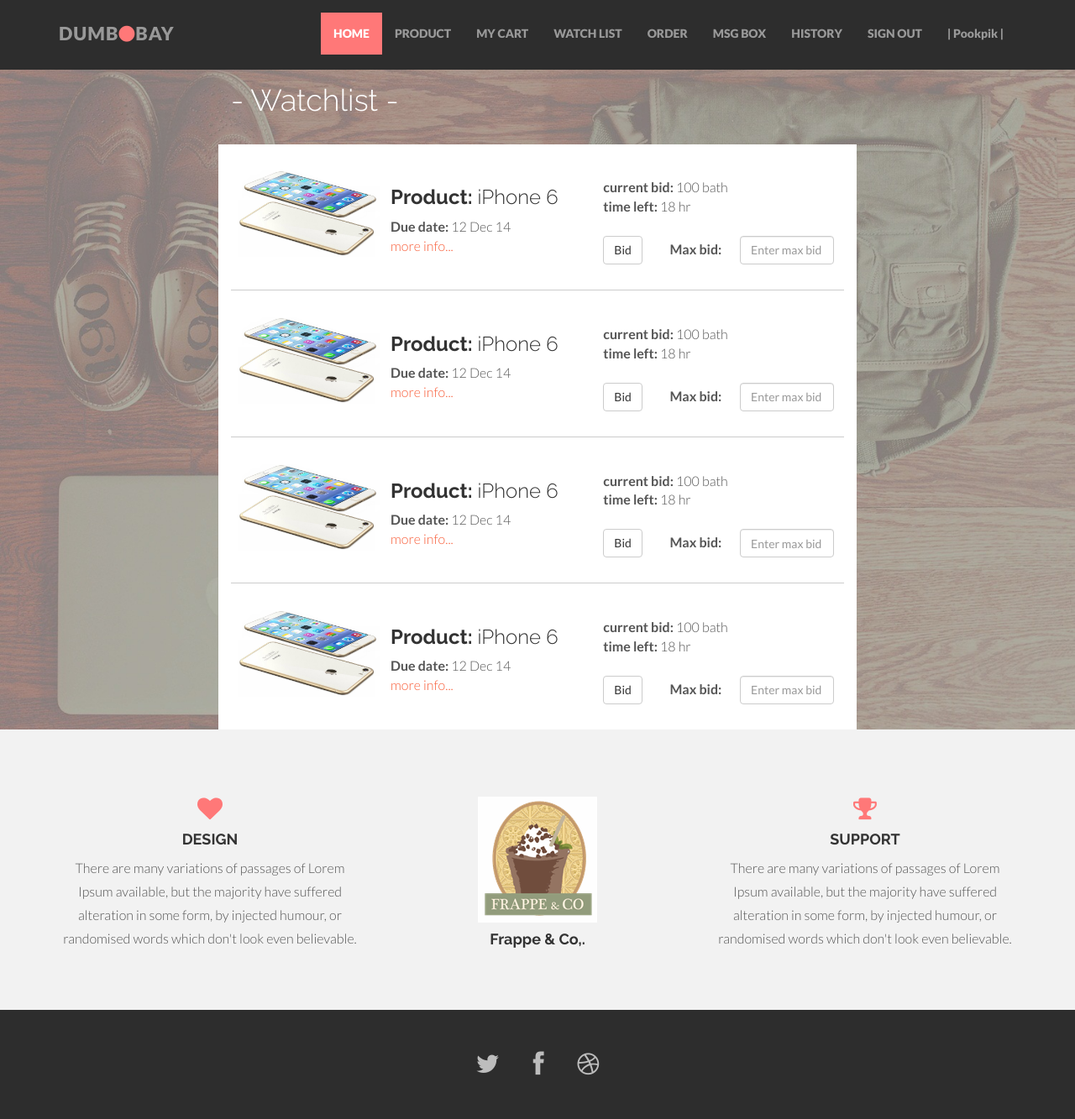
After one commit to pun2345/Dumbobay, a CodeIgniter app: template application/views/watchlist.html in a window 1280 px wide. The commit adds this page. Shown: the whole page at 84% size. Run offline with CodeIgniter, Linux system fonts and the light colour scheme; the template is opened without the code that fills it, so the values that code supplies are empty; some libraries are stand-ins or nearby versions.

Commit message:
no message

```diff
--- a/application/views/assets/css/main.css
+++ b/application/views/assets/css/main.css
@@ -141,6 +141,27 @@
 	background-position: center center;
 	min-height: 380px;
 	width: 100%;
+
+    -webkit-background-size: 100%;
+    -moz-background-size: 100%;
+    -o-background-size: 100%;
+    background-size: 100%;
+
+    -webkit-background-size: cover;
+    -moz-background-size: cover;
+    -o-background-size: cover;
+    background-size: cover;
+}
+
+#myheaderwrap {
+    background: url(../img/header-bg-filter3.jpg) no-repeat center top;
+    margin-top: -10px;
+    padding-top: 20px;
+
+    background-attachment: relative;
+    background-position: center center;
+    min-height: 380px;
+    width: 100%;
 
     -webkit-background-size: 100%;
     -moz-background-size: 100%;
--- /dev/null
+++ b/application/views/watchlist.html
@@ -0,0 +1,270 @@
+<!DOCTYPE html>
+<html lang="en">
+  <head>
+    <meta charset="utf-8">
+    <meta http-equiv="X-UA-Compatible" content="IE=edge">
+    <meta name="viewport" content="width=device-width, initial-scale=1.0">
+    <meta name="description" content="">
+    <meta name="author" content="">
+    <link rel="shortcut icon" href="assets/ico/favicon.png">
+
+    <title>DUMBOBAY - shopping area</title>
+
+    <!-- Bootstrap core CSS -->
+    <link href="assets/css/bootstrap.css" rel="stylesheet">
+    <link href="assets/css/font-awesome.min.css" rel="stylesheet">
+
+    <!-- Custom styles for this template -->
+    <link href="assets/css/main.css" rel="stylesheet">
+
+
+    <!-- HTML5 shim and Respond.js IE8 support of HTML5 elements and media queries -->
+    <!--[if lt IE 9]>
+      <script src="https://oss.maxcdn.com/libs/html5shiv/3.7.0/html5shiv.js"></script>
+      <script src="https://oss.maxcdn.com/libs/respond.js/1.3.0/respond.min.js"></script>
+    <![endif]-->
+    <style>
+    li.watchlist{
+      margin-top: 30px;
+      margin-bottom: 30px;
+    }
+
+    </style>
+  </head>
+
+  <body>
+
+    <!-- Fixed navbar -->
+    <div class="navbar navbar-inverse navbar-fixed-top">
+      <div class="container">
+        <div class="navbar-header">
+          <button type="button" class="navbar-toggle" data-toggle="collapse" data-target=".navbar-collapse">
+            <span class="icon-bar"></span>
+            <span class="icon-bar"></span>
+            <span class="icon-bar"></span>
+          </button>
+          <a class="navbar-brand" href="#">DUMB<i class="fa fa-circle"></i>BAY</a>
+        </div>
+        <div class="navbar-collapse collapse">
+          <ul class="nav navbar-nav navbar-right">
+
+            <li class="active"><a href="#">HOME</a></li>
+            <li><a href="#">PRODUCT</a></li>
+            <li><a href="#">MY CART</a></li>
+            <li><a href="#">WATCH LIST</a></li>
+            <li><a href="#">ORDER</a></li>
+            <li><a href="#">MSG BOX</a></li>
+            <li><a href="#">HISTORY</a></li>
+            <!-- <li><a data-toggle="modal" data-target="#myModal" href="#myModal"><i class="fa fa-envelope-o"></i></a></li> -->
+          	<li><a href="index.html">SIGN OUT</a></li>
+          	<li><a href="#">| Pookpik |</a></li>
+          </ul>
+        </div><!--/.nav-collapse -->
+      </div>
+    </div>
+
+	<div id="myheaderwrap">
+		<div class="container">
+			<div>
+				<div class="col-lg-8 col-lg-offset-2">
+				  <h1 style="color:white">- Watchlist -</h1>
+          <br>
+				</div>
+
+        <div class="col-md-8 col-md-offset-2" style="background-color:white;">
+          <ol style="list-style-type:none; padding-left: 0px">
+            <li class="watchlist">
+              <div class="row">
+                <div class="col-md-3">
+                  <img src="assets/img/iphone6.jpg" width="185" height="104">
+                </div>
+                <div class="col-md-4">
+                  <h3><b>Product: </b>iPhone 6</h3>
+                  <strong>Due date: </strong>12 Dec 14<br>
+                  <a href="#">more info...</a>
+                </div>
+                <div class="col-md-5">
+                  <div class="row" style="padding-top:10px">
+                    <div class="col-md-12">
+                      <strong>current bid: </strong>100 bath<br><strong>time left: </strong>18 hr
+                    </div>
+                  </div>
+                  <div class="row">
+                    <br>
+                    <div class="col-md-2">
+                      <button type="button" class="btn btn-default">Bid</button>
+                    </div>
+                    <div class="col-md-10">
+                      <div class="row">
+                        <label  style="left:10%; padding-top:5px" for="inputEmail" class="col-md-5">Max bid:</label>
+                        <div class="col-md-7" style="left:0%">
+                          <input style="width:90%" type="text" class="form-control" id="inputEmail" placeholder="Enter max bid" >
+                        </div>
+                      </div>
+                    </div>
+                  </div>
+                </div>
+              </div>
+            </li>
+
+            <li><hr></li>
+
+            <li class="watchlist">
+              <div class="row">
+                <div class="col-md-3">
+                  <img src="assets/img/iphone6.jpg" width="185" height="104">
+                </div>
+                <div class="col-md-4">
+                  <h3><b>Product: </b>iPhone 6</h3>
+                  <strong>Due date: </strong>12 Dec 14<br>
+                  <a href="#">more info...</a>
+                </div>
+                <div class="col-md-5">
+                  <div class="row" style="padding-top:10px">
+                    <div class="col-md-12">
+                      <strong>current bid: </strong>100 bath<br><strong>time left: </strong>18 hr
+                    </div>
+                  </div>
+                  <div class="row">
+                    <br>
+                    <div class="col-md-2">
+                      <button type="button" class="btn btn-default">Bid</button>
+                    </div>
+                    <div class="col-md-10">
+                      <div class="row">
+                        <label  style="left:10%; padding-top:5px" for="inputEmail" class="col-md-5">Max bid:</label>
+                        <div class="col-md-7" style="left:0%">
+                          <input style="width:90%" type="text" class="form-control" id="inputEmail" placeholder="Enter max bid" >
+                        </div>
+                      </div>
+                    </div>
+                  </div>
+                </div>
+              </div>
+            </li>
+
+            <li><hr></li>
+
+            <li class="watchlist">
+              <div class="row">
+                <div class="col-md-3">
+                  <img src="assets/img/iphone6.jpg" width="185" height="104">
+                </div>
+                <div class="col-md-4">
+                  <h3><b>Product: </b>iPhone 6</h3>
+                  <strong>Due date: </strong>12 Dec 14<br>
+                  <a href="#">more info...</a>
+                </div>
+                <div class="col-md-5">
+                  <div class="row" style="padding-top:10px">
+                    <div class="col-md-12">
+                      <strong>current bid: </strong>100 bath<br><strong>time left: </strong>18 hr
+                    </div>
+                  </div>
+                  <div class="row">
+                    <br>
+                    <div class="col-md-2">
+                      <button type="button" class="btn btn-default">Bid</button>
+                    </div>
+                    <div class="col-md-10">
+                      <div class="row">
+                        <label  style="left:10%; padding-top:5px" for="inputEmail" class="col-md-5">Max bid:</label>
+                        <div class="col-md-7" style="left:0%">
+                          <input style="width:90%" type="text" class="form-control" id="inputEmail" placeholder="Enter max bid" >
+                        </div>
+                      </div>
+                    </div>
+                  </div>
+                </div>
+              </div>
+            </li>
+
+            <li><hr></li>
+
+            <li class="watchlist">
+              <div class="row">
+                <div class="col-md-3">
+                  <img src="assets/img/iphone6.jpg" width="185" height="104">
+                </div>
+                <div class="col-md-4">
+                  <h3><b>Product: </b>iPhone 6</h3>
+                  <strong>Due date: </strong>12 Dec 14<br>
+                  <a href="#">more info...</a>
+                </div>
+                <div class="col-md-5">
+                  <div class="row" style="padding-top:10px">
+                    <div class="col-md-12">
+                      <strong>current bid: </strong>100 bath<br><strong>time left: </strong>18 hr
+                    </div>
+                  </div>
+                  <div class="row">
+                    <br>
+                    <div class="col-md-2">
+                      <button type="button" class="btn btn-default">Bid</button>
+                    </div>
+                    <div class="col-md-10">
+                      <div class="row">
+                        <label  style="left:10%; padding-top:5px" for="inputEmail" class="col-md-5">Max bid:</label>
+                        <div class="col-md-7" style="left:0%">
+                          <input style="width:90%" type="text" class="form-control" id="inputEmail" placeholder="Enter max bid" >
+                        </div>
+                      </div>
+                    </div>
+                  </div>
+                </div>
+              </div>
+            </li>
+
+          </ol>
+        </div>
+			</div><!-- row -->
+		</div><!-- container -->
+	</div><!-- headerwrap -->
+
+
+	<div class="container w">
+		<div class="row centered">
+			<br><br>
+			<div class="col-lg-4">
+				<i class="fa fa-heart"></i>
+				<h4>DESIGN</h4>
+				<p>There are many variations of passages of Lorem Ipsum available, but the majority have suffered alteration in some form, by injected humour, or randomised words which don't look even believable.</p>
+			</div><!-- col-lg-4 -->
+
+			<div class="col-lg-4">
+				<!-- <i class="fa fa-laptop"></i> -->
+				<img src="assets/img/frappe_logo-small.gif">
+				<h4>Frappe & Co,.</h4>
+			</div><!-- col-lg-4 -->
+
+			<div class="col-lg-4">
+				<i class="fa fa-trophy"></i>
+				<h4>SUPPORT</h4>
+				<p>There are many variations of passages of Lorem Ipsum available, but the majority have suffered alteration in some form, by injected humour, or randomised words which don't look even believable.</p>
+			</div><!-- col-lg-4 -->
+		</div><!-- row -->
+		<br>
+		<br>
+	</div><!-- container -->
+
+	<!-- FOOTER -->
+	<div id="f">
+		<div class="container">
+			<div class="row centered">
+				<a href="#"><i class="fa fa-twitter"></i></a><a href="#"><i class="fa fa-facebook"></i></a><a href="#"><i class="fa fa-dribbble"></i></a>
+
+			</div><!-- row -->
+		</div><!-- container -->
+	</div><!-- Footer -->
+
+
+
+
+
+    <!-- Bootstrap core JavaScript
+    ================================================== -->
+    <!-- Placed at the end of the document so the pages load faster -->
+    <script src="https://code.jquery.com/jquery-1.10.2.min.js"></script>
+    <script src="assets/js/bootstrap.min.js"></script>
+  </body>
+</html>
```
Also changed, not shown: application/views/assets/img/iphone6.jpg (added), 2 other files.
